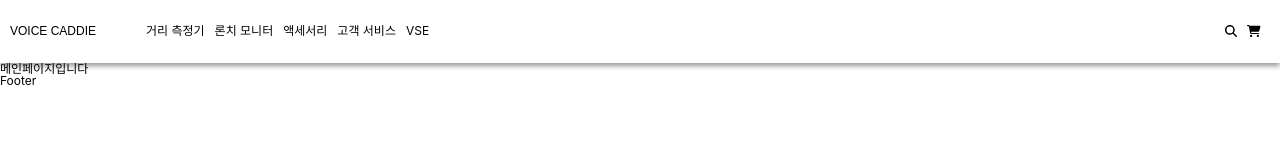
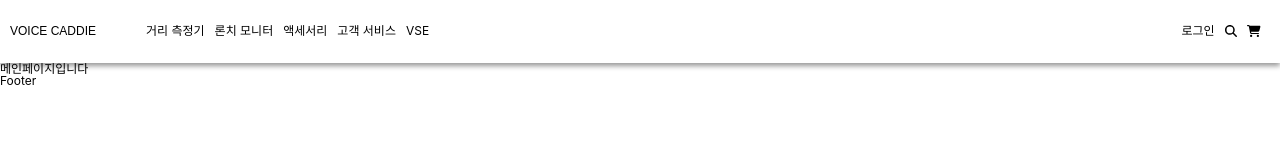
Before and after one commit to jerome-geek/reactjs-starter, a React (Create React App) app: page / in a window 1280 px wide. Shown: the top 160 px of the page. Built offline with nearby package versions, Linux system fonts and the light colour scheme; no server answers.

Commit message:
:sparkles: feat: Header Component 로직 수정

```diff
--- a/src/App.tsx
+++ b/src/App.tsx
@@ -11,7 +11,6 @@ import Footer from 'components/shared/Footer';
 import SignUpTerms from 'pages/Member/SignUpTerms';
 import SignUpInput from 'pages/Member/SignUpInput';
 import { useMall, useMember } from 'hooks';
-import EventDetail from 'pages/Event/EventDetail';
 import PrivateRoute from 'hoc/PrivateRoute';
 
 const App: FC = () => {
--- a/src/components/shared/Header.tsx
+++ b/src/components/shared/Header.tsx
@@ -5,12 +5,12 @@ import {
 } from '@fortawesome/free-solid-svg-icons';
 import { FontAwesomeIcon } from '@fortawesome/react-fontawesome';
 
-import paths from 'const/paths';
-import { isEmptyObject } from 'utils';
+import PATHS from 'const/paths';
 import { useMember } from 'hooks';
 
 const Header = () => {
-    const member = useMember();
+    const { member } = useMember();
+
     const headerStyle = {
         background: '#fff',
         boxShadow: '0 3px 5px #999',
@@ -56,7 +56,7 @@ const Header = () => {
                     </NavLink>
                 </nav>
                 <div style={headerRightStyle}>
-                    {!isEmptyObject(member) ? (
+                    {member ? (
                         <Link style={headerRightBoxStyle} to='/my-page/index'>
                             {member.memberName}
                         </Link>
@@ -65,10 +65,11 @@ const Header = () => {
                             로그인
                         </Link>
                     )}
-                    <Link style={headerRightBoxStyle} to={paths.SEARCH}>
+
+                    <Link style={headerRightBoxStyle} to={PATHS.SEARCH}>
                         <FontAwesomeIcon icon={faMagnifyingGlass} />
                     </Link>
-                    <Link style={headerRightBoxStyle} to={paths.CART}>
+                    <Link style={headerRightBoxStyle} to={PATHS.CART}>
                         <FontAwesomeIcon icon={faCartShopping} />
                     </Link>
                 </div>
```
